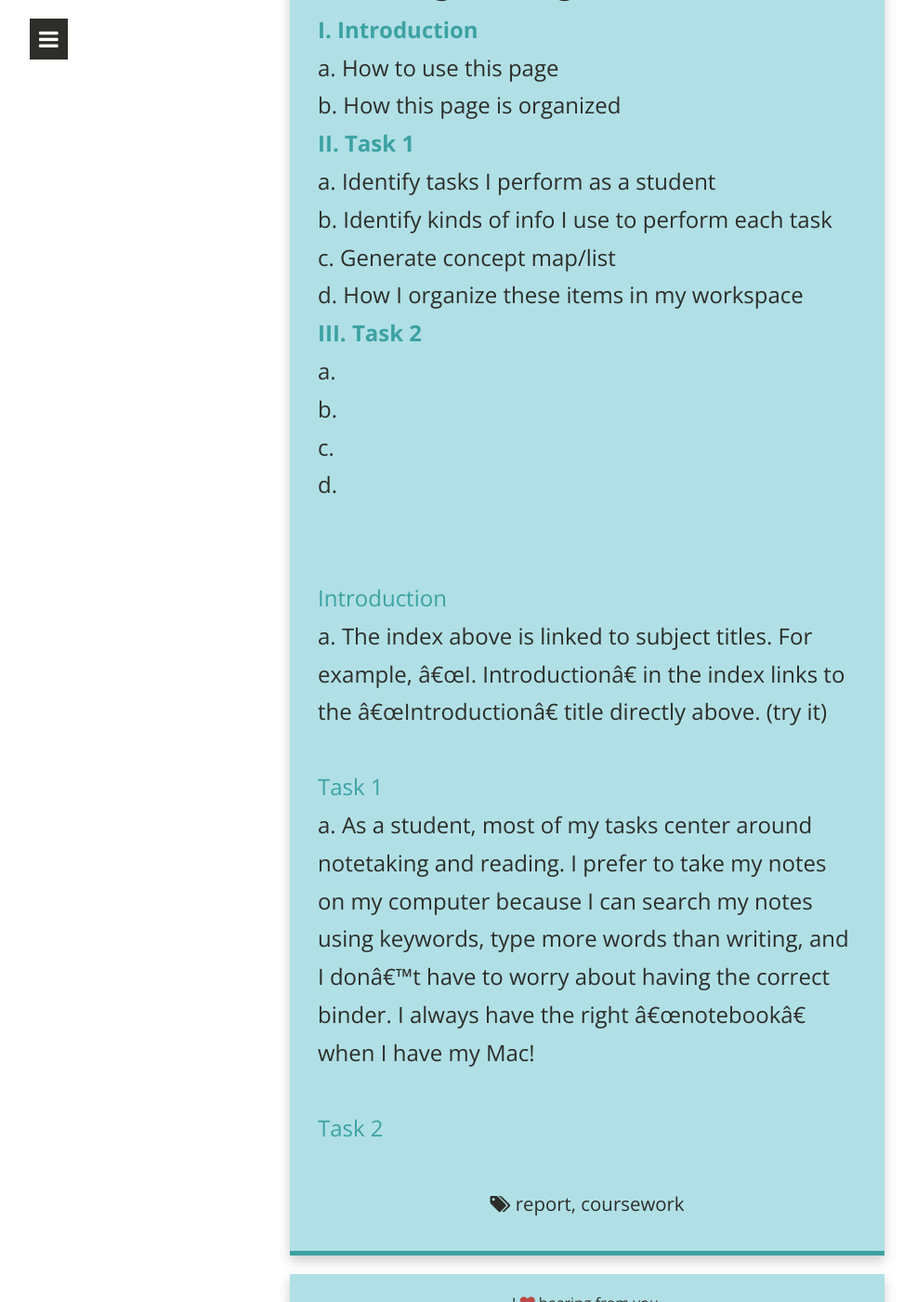
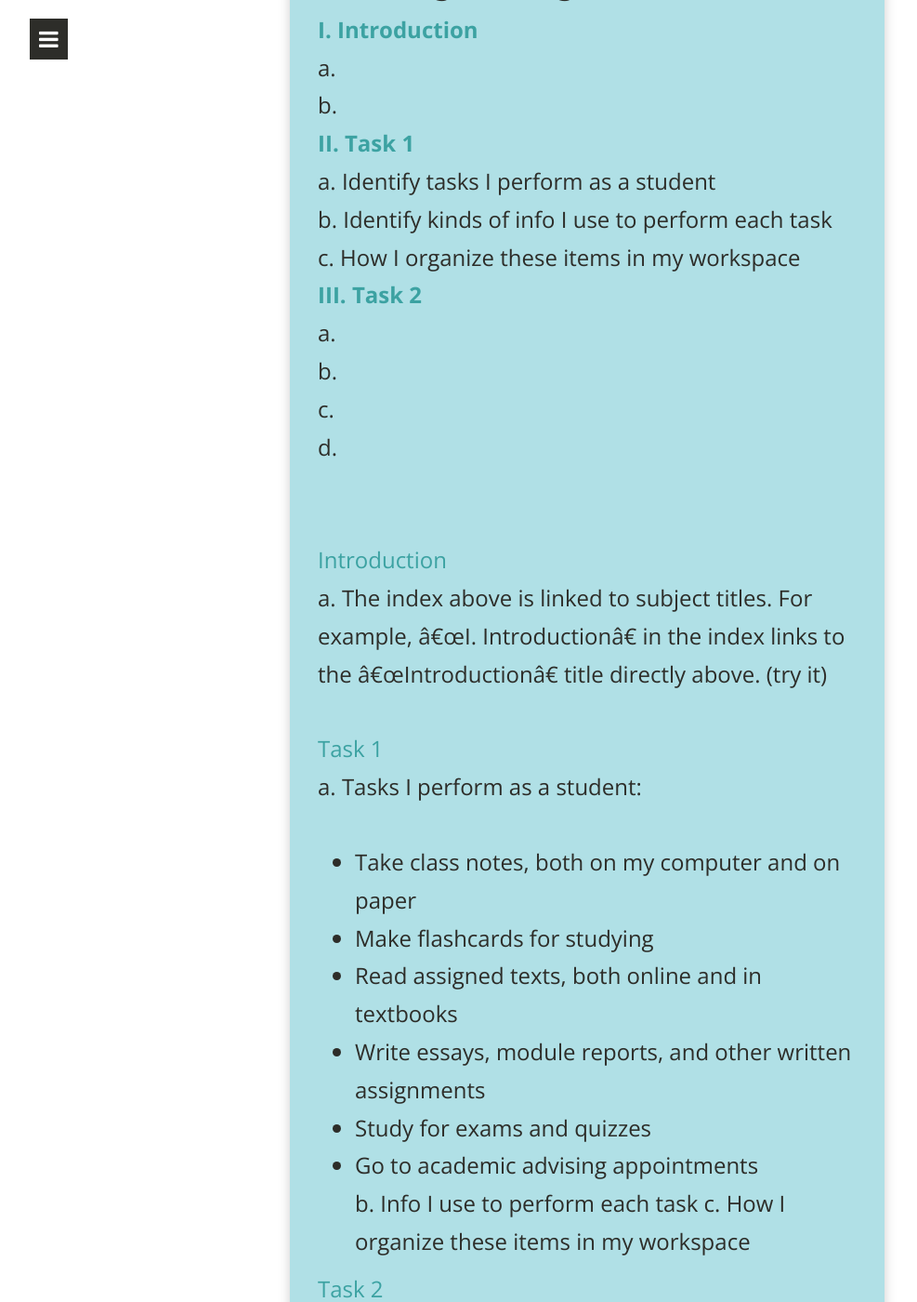
Before and after one commit to rcmetcalf/rcmetcalf.github.io, a Jekyll site: the page built from _posts/2015-09-15-module-2-report.md, in a window 1280 px wide and 1400 px high, scrolled down 347 px. Shown: the whole window at 93% size, without its empty margins (8-995 px from the left). Built offline with Jekyll 4.4.1, drawn with Linux system fonts in a browser that asks for light colours; nearby versions of some CDN libraries; Markdown is read by kramdown in place of the engine named in the settings; comment, search, counter and statistics services are not loaded.

Commit message:
Update 2015-09-15-module-2-report.md

```diff
--- a/_posts/2015-09-15-module-2-report.md
+++ b/_posts/2015-09-15-module-2-report.md
@@ -13,13 +13,12 @@ tags:
 ## <center>Organizing Information</center>
 
 <strong><a href="#section1">I. Introduction</a></strong><br>
-  a. How to use this page <br>
-  b. How this page is organized <br>
+  a.  <br>
+  b.  <br>
 <strong><a href="#section2">II. Task 1</a></strong><br>
   a. Identify tasks I perform as a student <br>
   b. Identify kinds of info I use to perform each task <br>
-  c. Generate concept map/list <br>
-  d. How I organize these items in my workspace <br>
+  c. How I organize these items in my workspace <br>
 <strong><a href="#section3">III. Task 2</a></strong><br>
   a. <br>
   b. <br>
@@ -32,7 +31,14 @@ a. The index above is linked to subject titles. For example, "I. Introduction" i
 
 
 <a name="section2">Task 1</a><br>
-a. As a student, most of my tasks center around notetaking and reading. I prefer to take my notes on my computer because I can search my notes using keywords, type more words than writing, and I don't have to worry about having the correct binder. I always have the right "notebook" when I have my Mac!
-
+a. Tasks I perform as a student:<br>
+* Take class notes, both on my computer and on paper
+* Make flashcards for studying
+* Read assigned texts, both online and in textbooks
+* Write essays, module reports, and other written assignments
+* Study for exams and quizzes
+* Go to academic advising appointments <br>
+b. Info I use to perform each task
+c. How I organize these items in my workspace <br>
 
 <a name="section3">Task 2</a><br>
```
